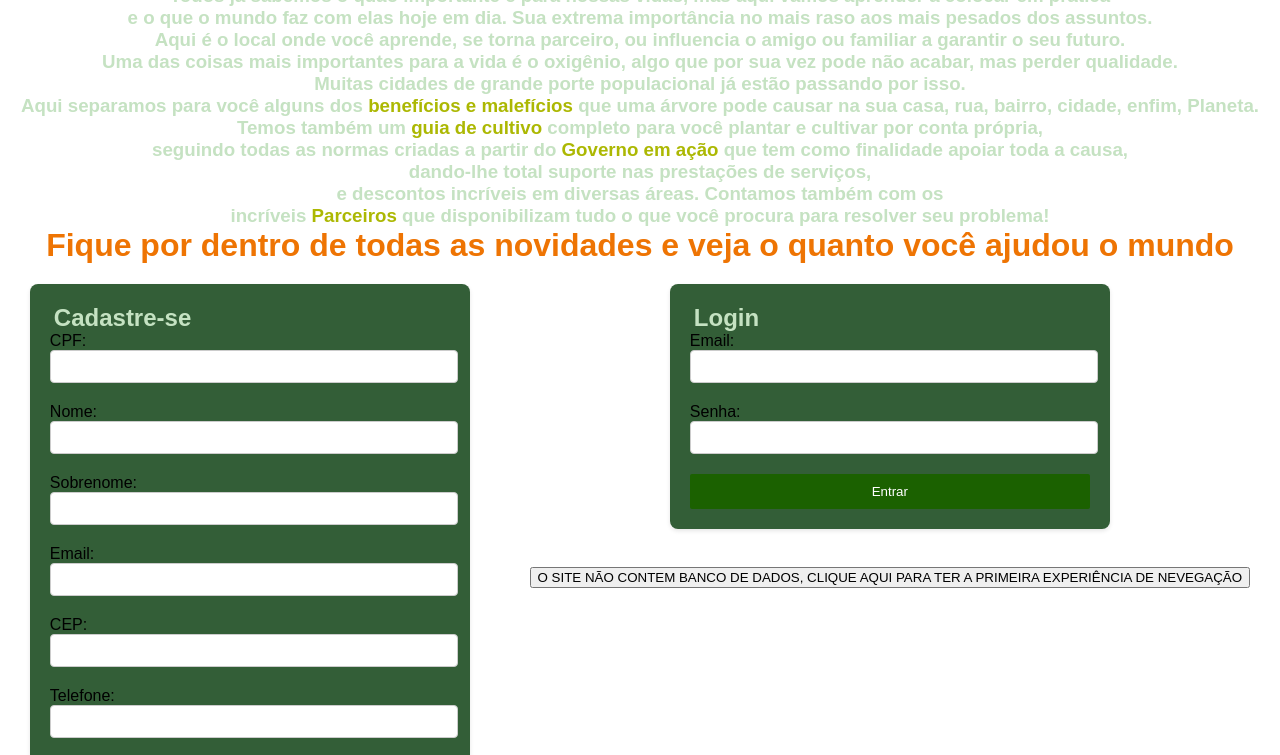
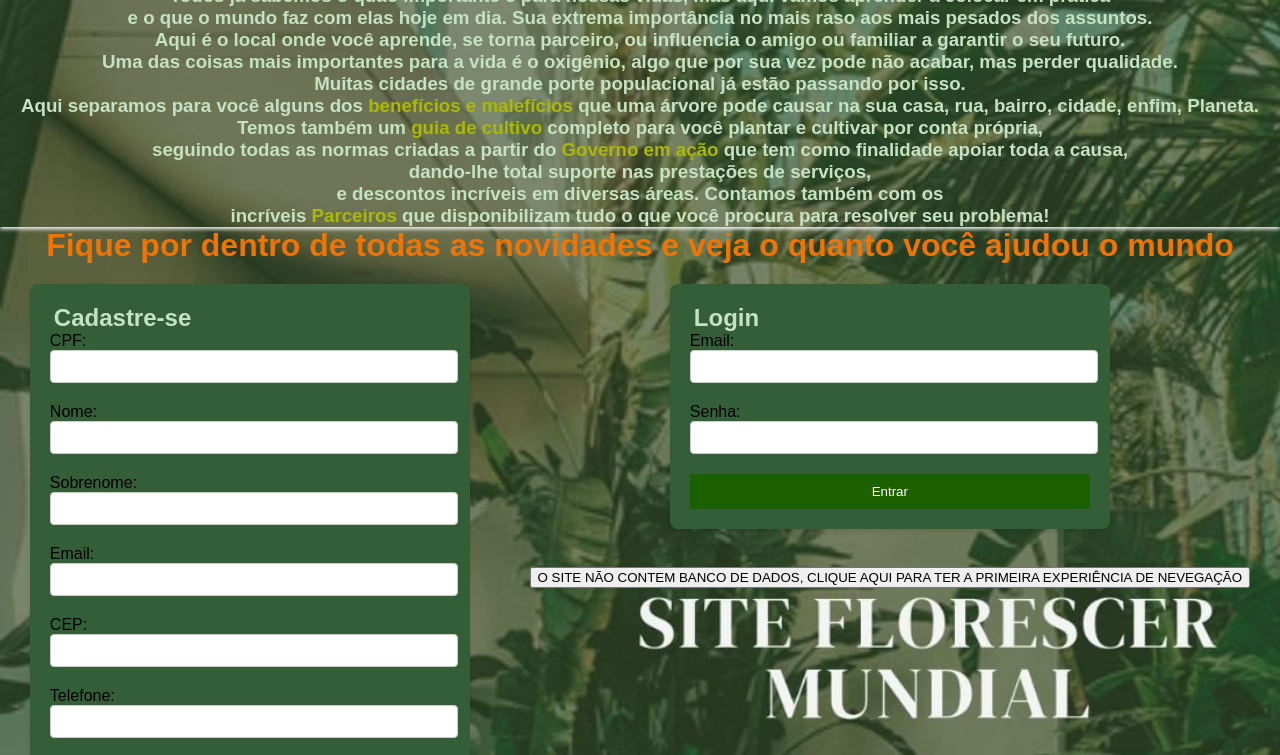
Before and after one commit to Carlos-si7/APS, a plain HTML site: page index.html in a window 1280 px wide. Shown: the part 52-807 px from the top of the page. Drawn offline with Linux system fonts and the light colour scheme; the site is published under a folder, as on GitHub Pages, so addresses that start at the root find nothing.

Commit message:
Update styles.css

```diff
--- a/styles.css
+++ b/styles.css
@@ -7,7 +7,7 @@ body {
     justify-content: center;
     margin: 0px;
     padding: 0px;
-    background-image: url('/1.jpeg');
+    background-image: url('1.jpeg');
     background-size:cover;
     background-position: 0 auto;
     background-repeat: no-repeat;
```
